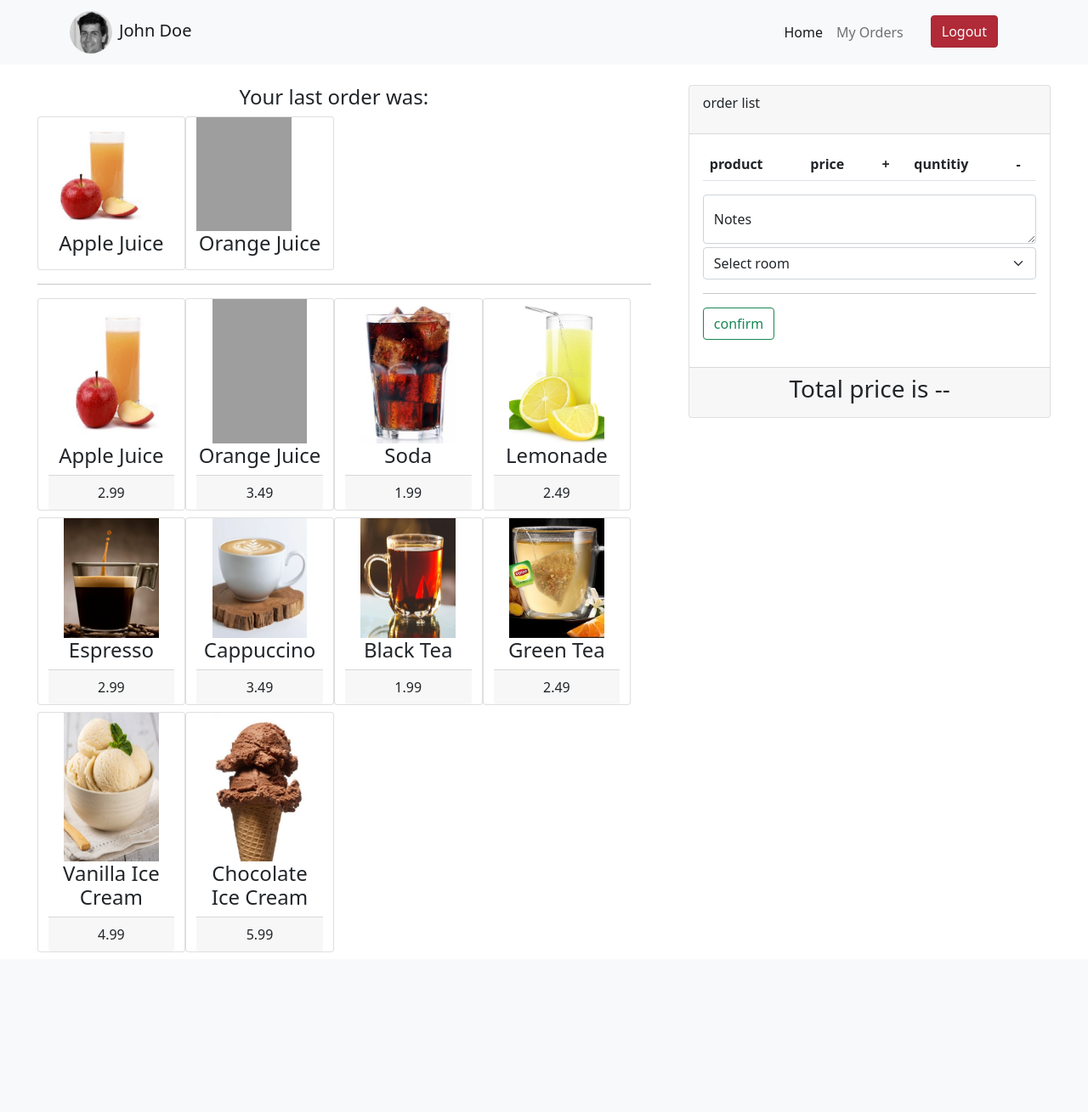
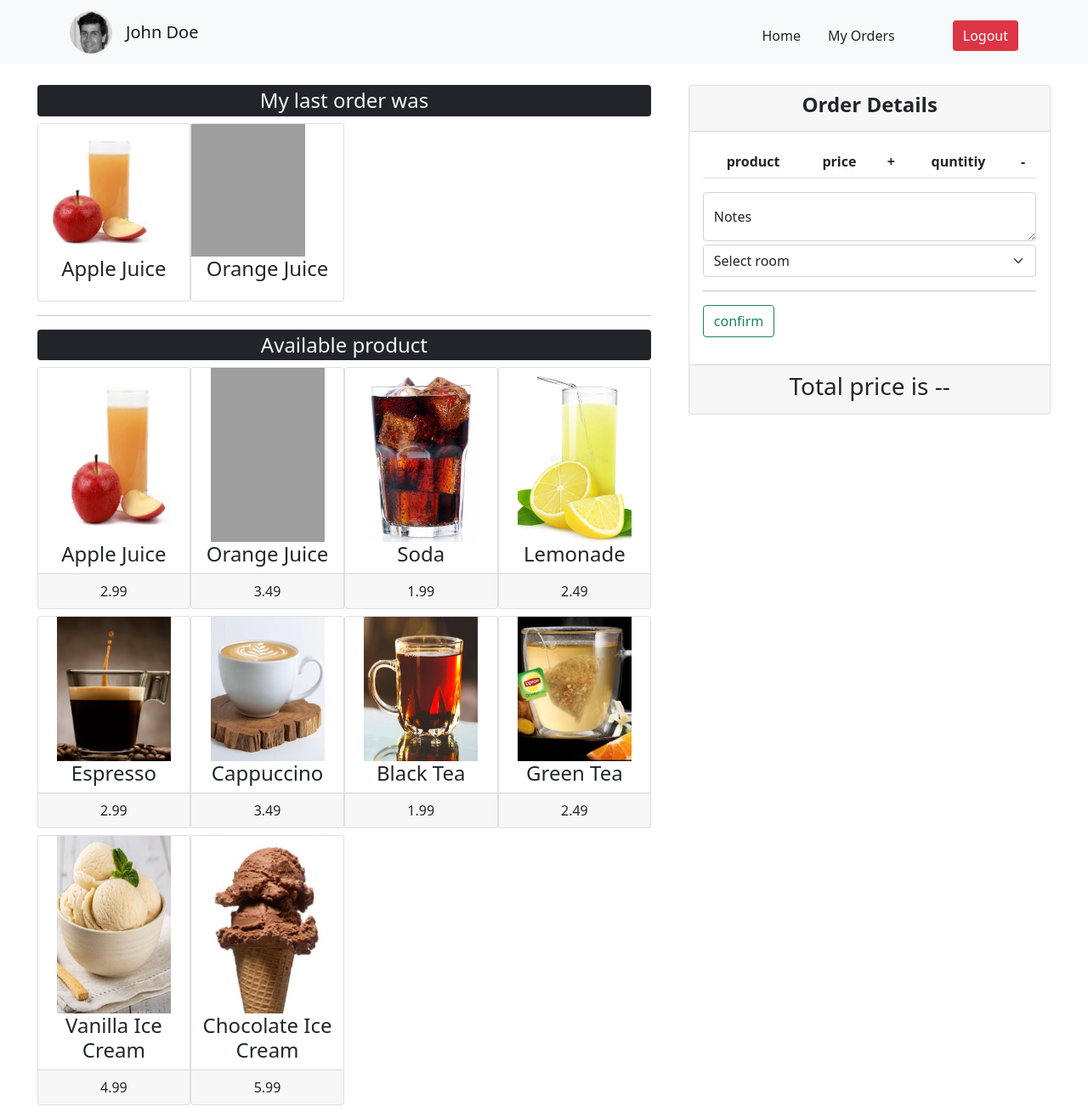
Before and after one commit to ahmeddmahmoud/Cafeteria-System-PHP, a PHP site: page /orders/makeOrderUser.php in a window 1280 px wide. Shown: the whole page at 85% size. Before the commit the page ends 1121 px from the top, so only its background shows below. Run offline with PHP 8.4, Linux system fonts and the light colour scheme; a user stored in the database is signed in; data comes from the database, SQL or seed files in the repository; lists and menus that the app fills with data are empty; grey boxes are pictures that could not be loaded.

Commit message:
login & makeorder simple front

```diff
--- a/components/nav.php
+++ b/components/nav.php
@@ -1,62 +1,62 @@
 <?php
 //
 echo <<<HTML
-<nav class="navbar navbar-expand-lg navbar-light bg-light">
+<nav class="navbar navbar-expand-lg navbar-light bg-light ">
   <div class="container">
-    <a class="navbar-brand" href="#">
+    <span class="navbar-brand d-flex align-items-center" href="#">
 HTML;
 
 if (isset($_SESSION["image"])) {
     echo "<img src='../imgs/users/{$_SESSION['image']}' class='userimg' >";
 }
 if (isset($_SESSION["name"])) {
-    echo "<span class='ms-2'>{$_SESSION['name']}</span>";
+    echo "<span class='ms-3'>{$_SESSION['name']}</span>";
 }
 
 $activeClass = $_SESSION['role'] === 'user' ? 'active' : '';
 
 
 echo <<<HTML
-    </a>
+    </span>
     <button class="navbar-toggler" type="button" data-bs-toggle="collapse" data-bs-target="#navbarNav" aria-controls="navbarNav" aria-expanded="false" aria-label="Toggle navigation">
       <span class="navbar-toggler-icon"></span>
     </button>
     <div class="collapse navbar-collapse justify-content-end" id="navbarNav">
-      <ul class="navbar-nav">
-        <li class="nav-item">
-          <a class="nav-link $activeClass" aria-current="page" href="../orders/makeOrderUser.php">Home</a>
+      <ul class="nav mt-2 ">
+        <li class="">
+          <a class="btn btn-outline-dark border-0" aria-current="page" href="../orders/makeOrderUser.php">Home</a>
         </li>
 
 HTML;
 
 if ($_SESSION['role'] === 'user') {
     echo <<<HTML
-        <li class="nav-item">
-          <a class="nav-link" href="../orders/myorders.php">My Orders</a>
+        <li class="">
+          <a class="btn btn-outline-dark mx-2  border-0" href="../orders/myorders.php">My Orders</a>
         </li>
 HTML;
 }
 
 if ($_SESSION['role'] === 'admin') {
     echo <<<HTML
-        <li class="nav-item">
-          <a class="nav-link" href="../orders/allOrders.php">Manual Order</a>
+        <li class="">
+          <a class="btn btn-outline-dark mx-1 border-0" href="../orders/allOrders.php">Manual Order</a>
         </li>
-        <li class="nav-item">
-          <a class="nav-link" href="../orders/makeOrderAdmin.php">Products</a>
+        <li class="">
+          <a class="btn btn-outline-dark mx-1 border-0" href="../orders/makeOrderAdmin.php">Products</a>
         </li>
-        <li class="nav-item">
-          <a class="nav-link" href="../users/usersTable.php">Users</a>
+        <li class="">
+          <a class="btn btn-outline-dark mx-1 border-0" href="../users/usersTable.php">Users</a>
         </li>
-        <li class="nav-item">
-          <a class="nav-link" href="../orders/allOrders.php">Checks</a>
+        <li class="">
+          <a class="btn btn-outline-dark mx-1 border-0" href="../orders/allOrders.php">Checks</a>
         </li>
 HTML;
 }
 
 echo <<<HTML
-        <li class="nav-item mx-4">
-          <a class=" $activeClass btn btn-danger text-light" aria-current="page" href="../login/logout.php">Logout</a>
+        <li class="">
+          <a class="btn btn-danger border-0 ms-5" aria-current="page" href="../login/logout.php">Logout</a>
         </li>
 HTML;
 
--- a/orders/makeOrderUser.php
+++ b/orders/makeOrderUser.php
@@ -14,10 +14,8 @@ if (isset($_SESSION['id'])) {
   exit(); // Stop further execution
 }
 
-$productData = $obj->getData("product")->fetch_all(MYSQLI_ASSOC);
+$productData = $obj->getData("product","available=1")->fetch_all(MYSQLI_ASSOC);
 $roomsNums = $obj->getData("rooms", "1", "room_no")->fetch_all(MYSQLI_ASSOC);
-$userImage = "../imgs/users/" . $_SESSION['image'];
-$userName = $_SESSION['name'];
 $userID = $_SESSION['id'];
 $lastOrderID = $obj->getData("orders", "user_id={$userID} order by id desc limit 1", "id");
 $lastOrderID=$lastOrderID->fetch_assoc();
@@ -39,6 +37,16 @@ if($lastOrderID!=null){
     margin: auto;
     display: inline-block;
   }
+  .quantityTd{
+    text-align: center;
+    width: 0% !important;
+  }
+  .priceTd{
+    width: 20%;
+  }
+  table input{
+    cursor: default;
+  }
 </style>
 <link rel="stylesheet" href="main.css">
 <!doctype html>
@@ -57,10 +65,10 @@ if($lastOrderID!=null){
     <?PHP include "../components/nav.php" ?>
   <section class="row g-0 mt-4 justify-content-evenly">
     <div class=" col-7 h-50 row ">
-      <div class="last row h-50 mb-2">
+      <div class="last row h-50 mb-2 g-0">
         <?php
         if(isset($lastOrder)){
-          echo "<h4 class='text-center'>Your last order was: </h4>";
+          echo "<h4 class='text-center bg-dark rounded text-light py-1'>My last order was </h4>";
           for ($i = 0; $i <  count($lastOrder); $i++) {
             echo "<div class=' card col-3 mb-2  text-center'>";
             foreach ($lastOrder[$i] as $key => $value) {
@@ -77,7 +85,8 @@ if($lastOrderID!=null){
         ?>
       </div>
       <hr>
-      <div class="allproduct row">
+      <div class="allproduct row g-0">
+      <h4 class='text-center bg-dark rounded text-light p-1'>Available product </h4>
         <?php
         foreach ($productData as $row) {
           echo "<div class='productcard card col-3 mb-2  text-center'>";
@@ -98,14 +107,14 @@ if($lastOrderID!=null){
     </div>
     <div class="reset col-4">
       <div class="card">
-        <div class="card-header">
-          <p>order list</p>
+        <div class="card-header text-center ">
+          <h4 class="fw-bold">Order Details</h4>
         </div>
         <div class="card-body">
           <form action="orderControl.php" method="post">
             <div class="table-responsive">
-              <table class="table table-striped ">
-                <thead>
+              <table class="table  table-hover ">
+                <thead class="text-center">
                   <th>product</th>
                   <th>price</th>
                   <th>+</th>
@@ -145,7 +154,7 @@ if($lastOrderID!=null){
 <script src="https://cdnjs.cloudflare.com/ajax/libs/bootstrap/5.3.3/js/bootstrap.min.js" integrity="sha512-ykZ1QQr0Jy/4ZkvKuqWn4iF3lqPZyij9iRv6sGqLRdTPkY69YX6+7wvVGmsdBbiIfN/8OdsI7HABjvEok6ZopQ==" crossorigin="anonymous" referrerpolicy="no-referrer"></script>
 <script>
   let cards = document.querySelectorAll(".productcard img");
-  let table = document.querySelector(".table-striped tbody");
+  let table = document.querySelector(".table tbody");
   let totalPrice = document.querySelector(".card-footer h3");
   cards.forEach(card => {
     card.addEventListener("click", addRow, {
@@ -179,9 +188,11 @@ if($lastOrderID!=null){
     input.name = type
     if (type === "price[]") {
       input.classList.add("price");
+      td.classList.add("priceTd");
     }
     if (type === "quantity[]") {
       input.classList.add("quantity");
+      td.classList.add("quantityTd");
     }
     input.classList.add("form-control");
     input.value = value;
```
Also changed, not shown: login/login.php (+20 -14 lines), orders/makeOrderAdmin.php (+24 -13 lines).
